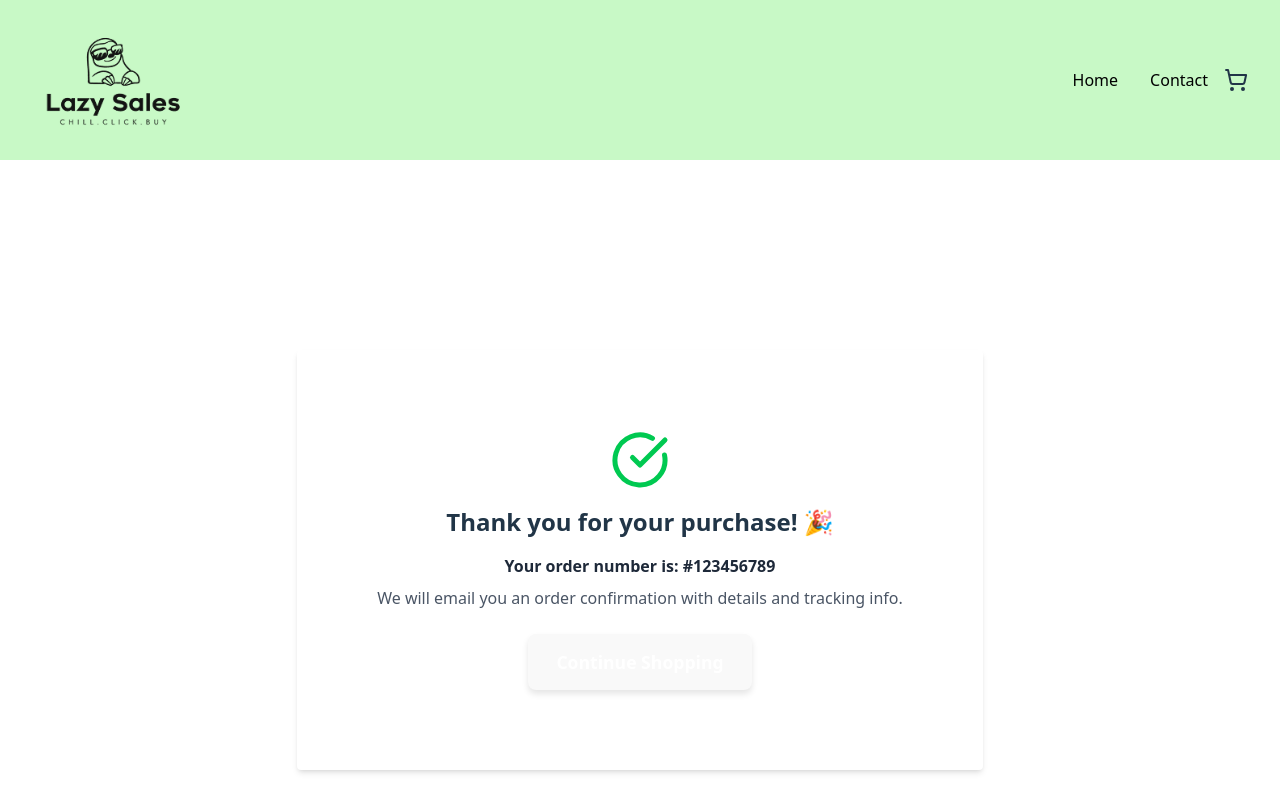
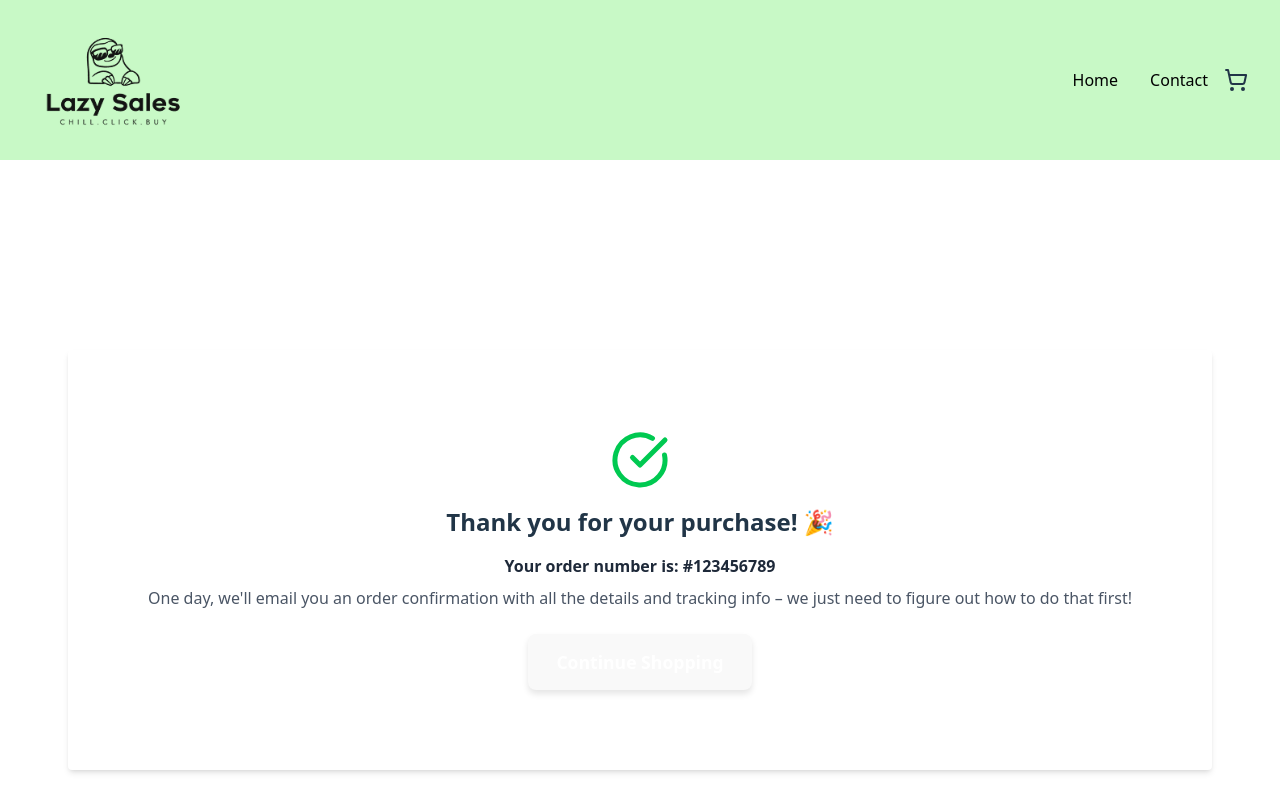
Before and after one commit to Vickabu/ca-js-frameworks, a React (Vite) app: page /checkout-success in a window 1280 px wide. Shown: the top 800 px of the page. Built offline with nearby package versions, Linux system fonts and the light colour scheme.

Commit message:
Clean up SuccessPage
Added an SuccessMessage component, and changed the checkoutSuccess Page

```diff
--- /dev/null
+++ b/src/components/SuccessMessage.jsx
@@ -0,0 +1,16 @@
+import { CheckCircle } from "lucide-react";
+
+const SuccessMessage = ({ orderNumber }) => {
+  return (
+    <div className="text-center">
+      <CheckCircle size={60} className="text-green-500 mb-4 mx-auto" />
+      <h1 className="text-2xl font-bold">Thank you for your purchase! 🎉</h1>
+      <p className="text-gray-800 font-semibold mt-4">Your order number is: {orderNumber}</p>
+      <p className="text-gray-600 mt-2">
+      One day, we'll email you an order confirmation with all the details and tracking info – we just need to figure out how to do that first!
+      </p>
+    </div>
+  );
+};
+
+export default SuccessMessage;
--- a/src/pages/CheckoutSuccessPage.jsx
+++ b/src/pages/CheckoutSuccessPage.jsx
@@ -1,20 +1,14 @@
-import { CheckCircle } from "lucide-react";
 import { useNavigate } from "react-router-dom";
 import Button from "../components/Button";
+import SuccessMessage from "../components/SuccessMessage";
 
 const CheckoutSuccessPage = () => {
   const navigate = useNavigate();
 
   return (
-    <div className="flex flex-col  justify-center min-h-screen">
+    <div className="flex flex-col justify-center min-h-screen">
       <div className="bg-white p-20 rounded shadow-md text-center">
-        <CheckCircle size={60} className="text-green-500 mb-4 mx-auto" />
-        <h1 className="text-2xl font-bold">Thank you for your purchase! 🎉</h1>
-        <p className="text-gray-800 font-semibold mt-4">Your order number is: #123456789</p>
-        <p className="text-gray-600 mt-2">
-        We will email you an order confirmation with details and tracking  info.
-        </p>
-
+        <SuccessMessage orderNumber="#123456789" />
         <div className="mt-6 mx-auto">
           <Button className="bg-red-600" text="Continue Shopping" onClick={() => navigate("/") }/>
         </div>
```
